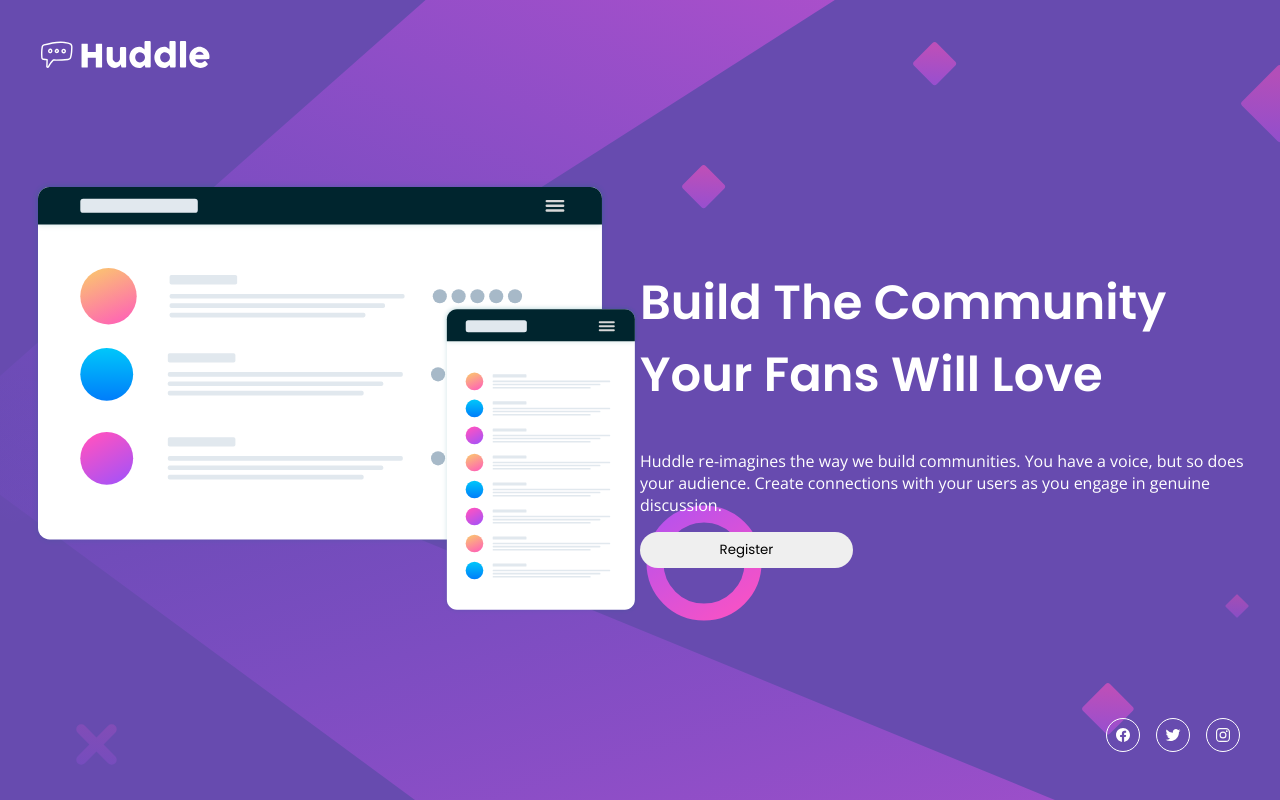
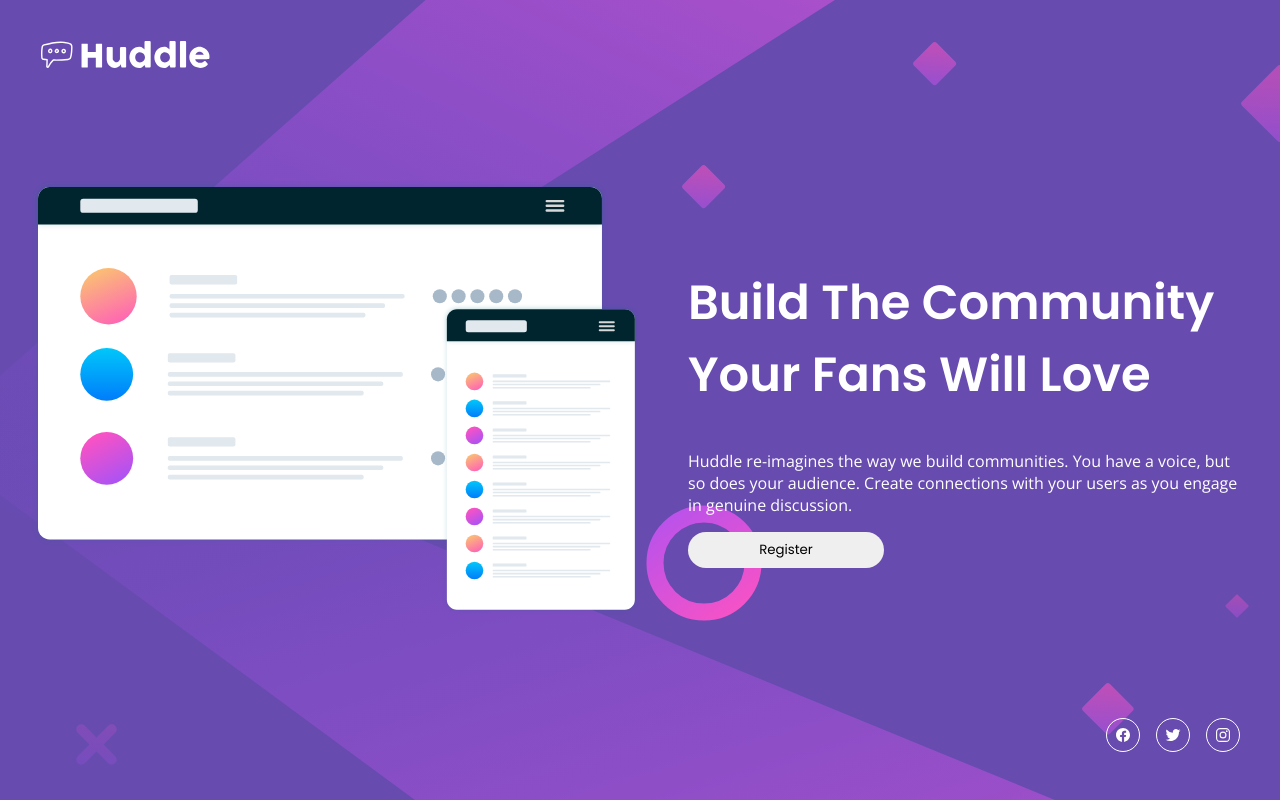
Before and after one commit to im-victor-mendez/React-Huddle_Landing_Page, a React (Vite) app: page / in a window 1280 px wide. Built offline with nearby package versions, Linux system fonts and the light colour scheme.

Commit message:
Fixed gap from article.

```diff
--- a/src/style/Desktop.scss
+++ b/src/style/Desktop.scss
@@ -22,7 +22,7 @@
         article {
             display: flex;
             align-items: center;
-            gap: 0rem;
+            gap: 3rem;
 
             #text {
                 text-align: left;
```
